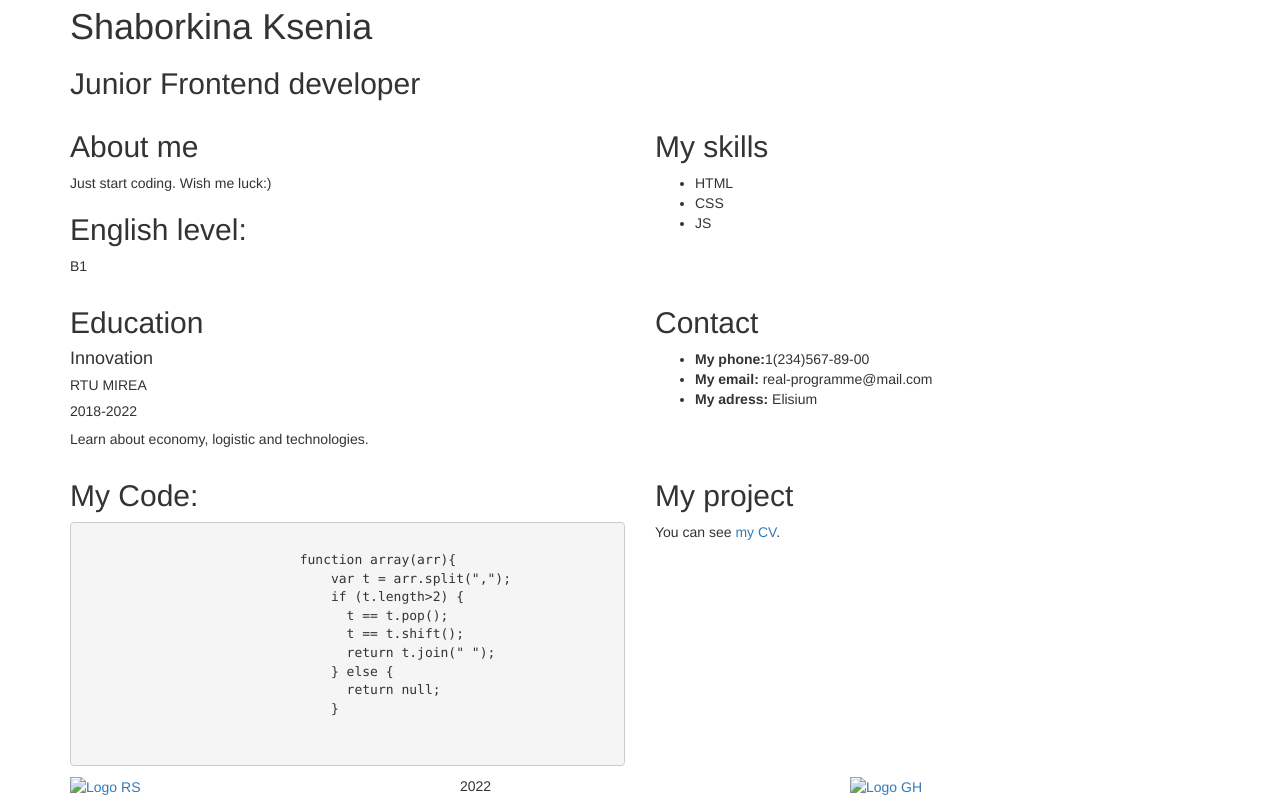
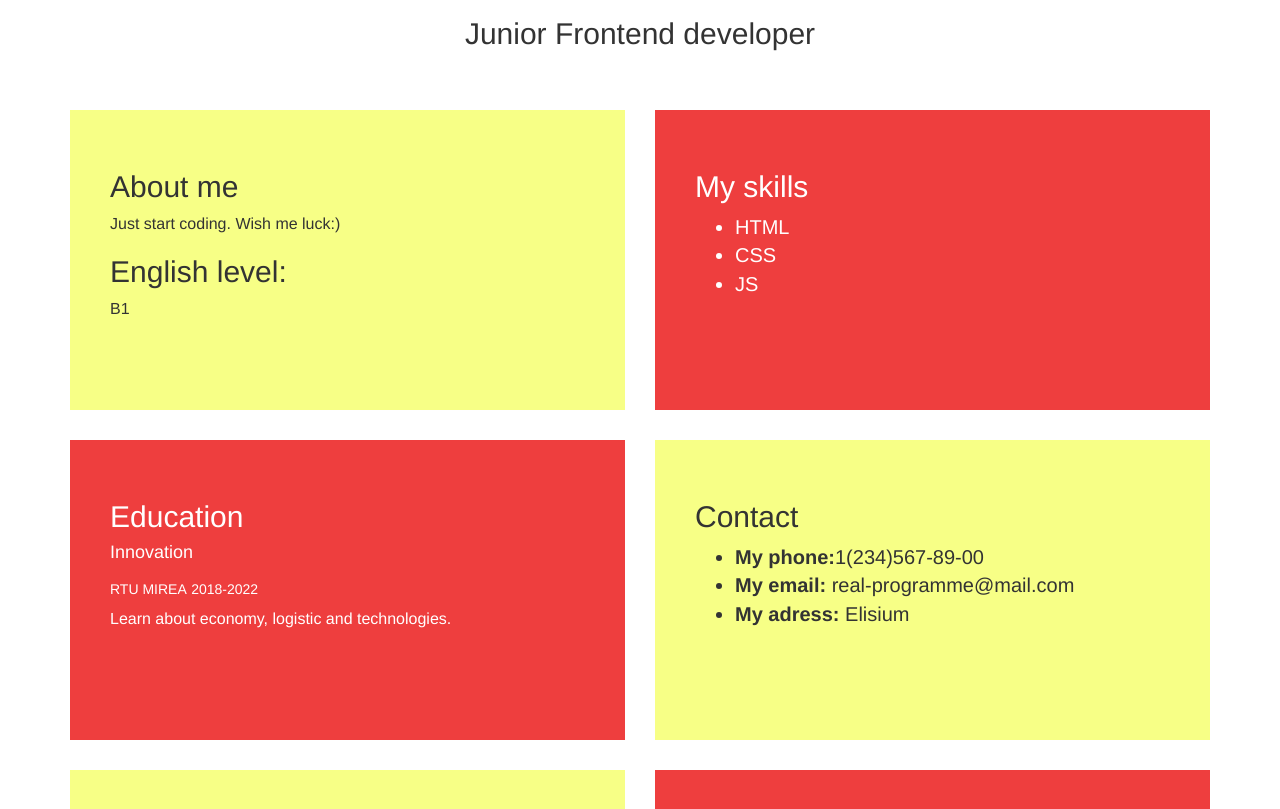
Before and after one commit to kenzifan37/rsschool-cv, a plain HTML site: page index.html in a window 1280 px wide. Shown: the part 443-1252 px from the top of the page. Drawn offline with nearby package versions, Linux system fonts and the light colour scheme; the site is published under a folder, as on GitHub Pages, so addresses that start at the root find nothing.

Commit message:
fix: fix problems with css and img

```diff
--- a/index.html
+++ b/index.html
@@ -5,7 +5,7 @@
     <meta http-equiv="X-UA-Compatible" content="IE=edge">
     <meta name="viewport" content="width=device-width, initial-scale=1.0">
     <link rel="stylesheet" href="https://cdnjs.cloudflare.com/ajax/libs/twitter-bootstrap/3.4.1/css/bootstrap.min.css" integrity="sha512-Dop/vW3iOtayerlYAqCgkVr2aTr2ErwwTYOvRFUpzl2VhCMJyjQF0Q9TjUXIo6JhuM/3i0vVEt2e/7QQmnHQqw==" crossorigin="anonymous">
-    <link rel="stylesheet" href="/style.css">
+    <link rel="stylesheet" href="style.css">
     <link rel="preconnect" href="https://fonts.googleapis.com">
     <link rel="preconnect" href="https://fonts.gstatic.com" crossorigin>
     <link href="https://fonts.googleapis.com/css2?family=Poppins:wght@100;300;400;600&display=swap" rel="stylesheet">
@@ -133,7 +133,7 @@
         <div class="row">
             <div class="col-md-4">
                 <a href="https://rs.school/js/">
-                    <img style="width: 100px;" alt="Logo RS" src="/img/rs_school_js.svg">
+                    <img style="width: 100px;" alt="Logo RS" src="img/rs_school_js.svg">
                 </a>
             </div>
             <div class="col-md-4">
@@ -141,7 +141,7 @@
             </div>
             <div class="col-md-4">
                 <a href="https://github.com/kenzifan37">
-                    <img style="width: 100px;" alt="Logo GH" src="/img/GitHub_Logo.png">
+                    <img style="width: 100px;" alt="Logo GH" src="img/GitHub_Logo.png">
                 </a>
             </div>
         </div>
```
